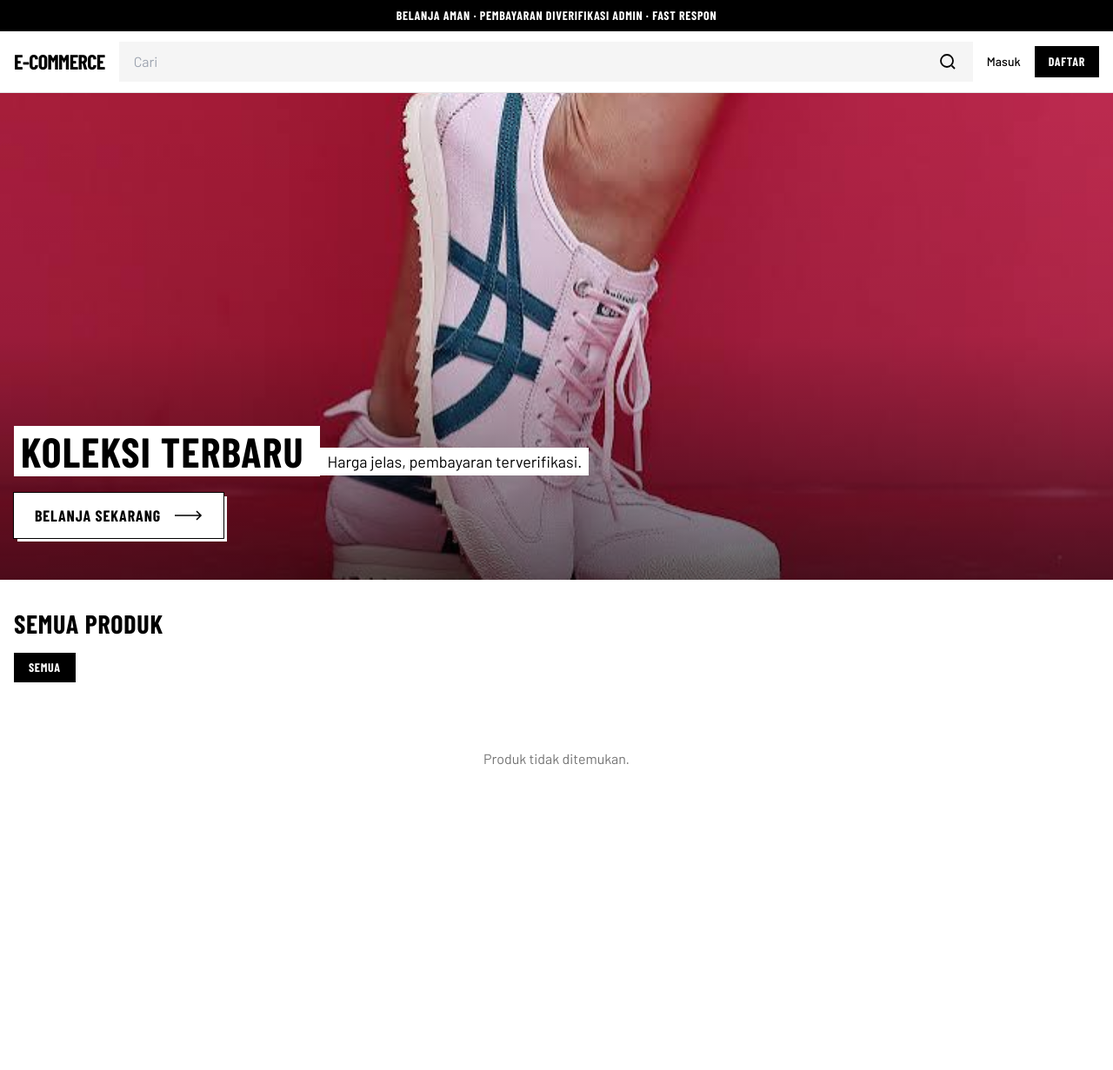
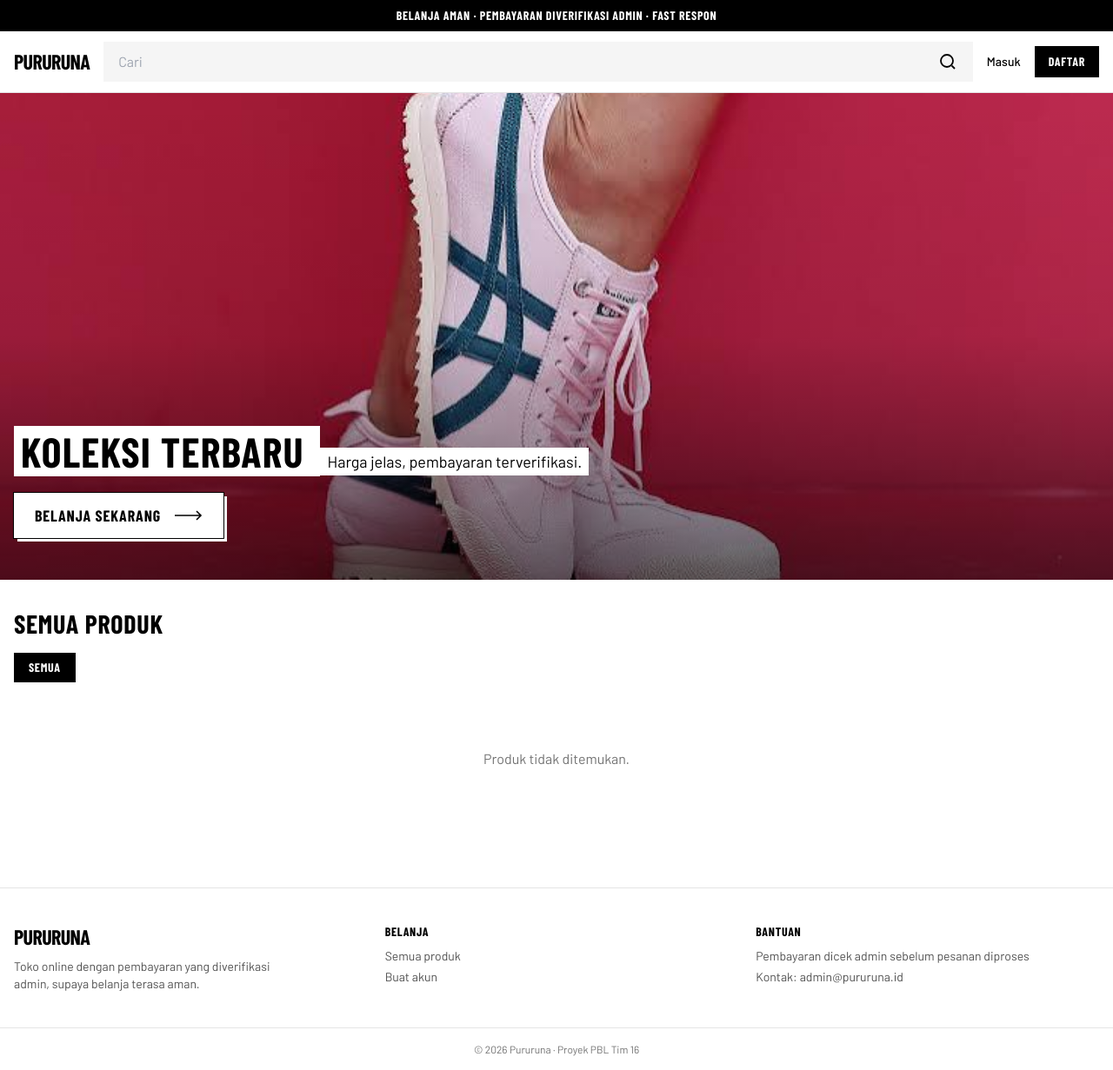
Before and after one commit to well-architected-soc-16/soc16-ecommerce, a Flask app: page / in a window 1280 px wide. Shown: the whole page at 87% size. Before the commit the page ends 880 px from the top, so only its background shows below. Run offline with Flask 3, Linux system fonts and the light colour scheme; data that the repository does not hold is empty; some libraries are stand-ins or nearby versions; some web fonts are replaced.

Commit message:
ui: identitas Pururuna, efek tekan abu, dan footer (#21)

```diff
--- a/templates/auth/_macros.html
+++ b/templates/auth/_macros.html
@@ -20,7 +20,7 @@
              **({"aria-invalid": "true", "aria-describedby": field.id ~ "-error"} if field.errors else {})) }}
     {% if toggle %}
       <button type="button" data-toggle-password="{{ field.id }}"
-              class="absolute inset-y-0 right-0 px-3 text-neutral-500 hover:text-black"
+              class="absolute inset-y-0 right-0 px-3 text-neutral-500 hover:text-black active:bg-neutral-200"
               aria-label="Tampilkan password" aria-pressed="false">
         <svg viewBox="0 0 24 24" fill="none" stroke="currentColor" stroke-width="1.8" class="w-5 h-5" aria-hidden="true">
           <path d="M2 12s3.5-7 10-7 10 7 10 7-3.5 7-10 7S2 12 2 12z"/><circle cx="12" cy="12" r="3"/>
@@ -39,5 +39,5 @@
 {% endmacro %}
 
 {% macro tombol(field) %}
-{{ field(class="w-full bg-black text-white py-3.5 font-display font-bold uppercase tracking-wider text-lg hover:bg-neutral-800 cursor-pointer") }}
+{{ field(class="w-full bg-black text-white py-3.5 font-display font-bold uppercase tracking-wider text-lg hover:bg-neutral-800 active:bg-neutral-600 cursor-pointer") }}
 {% endmacro %}
--- a/templates/base.html
+++ b/templates/base.html
@@ -3,7 +3,7 @@
 <head>
   <meta charset="utf-8">
   <meta name="viewport" content="width=device-width, initial-scale=1">
-  <title>{% block title %}E-Commerce{% endblock %}</title>
+  <title>{% block title %}Belanja{% endblock %} · Pururuna</title>
   <link rel="preconnect" href="https://fonts.googleapis.com">
   <link rel="preconnect" href="https://fonts.gstatic.com" crossorigin>
   <link href="https://fonts.googleapis.com/css2?family=Barlow+Condensed:wght@600;700;800&family=Barlow:wght@400;500;600&display=swap" rel="stylesheet">
@@ -19,7 +19,7 @@
   <script src="{{ url_for('static', filename='js/email-saran.js') }}" defer></script>
   <script src="{{ url_for('static', filename='js/menu.js') }}" defer></script>
 </head>
-<body class="bg-white min-h-screen text-black font-sans">
+<body class="bg-white min-h-screen flex flex-col text-black font-sans">
 
   <div class="bg-black text-white text-center text-xs md:text-sm font-display font-bold uppercase tracking-wider py-2 px-4">
     Belanja aman &middot; pembayaran diverifikasi admin &middot; Fast respon
@@ -28,8 +28,8 @@
   <header class="sticky top-0 z-30 bg-white border-b border-neutral-200">
     <div class="max-w-7xl mx-auto px-4 py-3 flex flex-wrap items-center gap-4">
 
-      <a href="{{ url_for('index') }}" class="shrink-0 font-display font-extrabold text-2xl uppercase tracking-tight leading-none" aria-label="Beranda">
-        E&#8209;Commerce
+      <a href="{{ url_for('index') }}" class="shrink-0 font-display font-extrabold text-2xl uppercase tracking-tight leading-none" aria-label="Pururuna, ke beranda">
+        Pururuna
       </a>
 
       <form method="get" action="{{ url_for('index') }}" role="search"
@@ -42,7 +42,7 @@
           <input id="cari" type="search" name="q" maxlength="100" placeholder="Cari"
                  value="{{ request.args.get('q', '') if request.endpoint == 'index' else '' }}"
                  class="flex-1 bg-transparent px-4 py-2.5 text-base outline-none">
-          <button class="px-4 py-2.5" aria-label="Cari">
+          <button class="px-4 py-2.5 hover:bg-neutral-200 active:bg-neutral-300" aria-label="Cari">
             <svg viewBox="0 0 24 24" fill="none" stroke="currentColor" stroke-width="1.8" class="w-6 h-6" aria-hidden="true">
               <circle cx="11" cy="11" r="7"/><path d="m20 20-3.5-3.5"/>
             </svg>
@@ -80,7 +80,7 @@
         {% else %}
           <div class="flex items-center gap-4 text-sm font-medium">
             <a href="{{ url_for('auth.login') }}" class="hover:underline">Masuk</a>
-            <a href="{{ url_for('auth.register') }}" class="bg-black text-white px-4 py-2 font-display font-bold uppercase tracking-wider hover:bg-neutral-800">Daftar</a>
+            <a href="{{ url_for('auth.register') }}" class="bg-black text-white px-4 py-2 font-display font-bold uppercase tracking-wider hover:bg-neutral-800 active:bg-neutral-600">Daftar</a>
           </div>
         {% endif %}
       </div>
@@ -89,7 +89,7 @@
 
   {% block hero %}{% endblock %}
 
-  <main class="max-w-7xl mx-auto px-4 py-8">
+  <main class="flex-1 w-full max-w-7xl mx-auto px-4 py-8">
     {% with messages = get_flashed_messages(with_categories=true) %}
       {% for kategori, pesan in messages %}
         <div class="mb-4 p-3 border-l-4 {{ 'border-red-600 bg-red-50 text-red-800' if kategori == 'error' else 'border-green-600 bg-green-50 text-green-800' }}">
@@ -99,5 +99,29 @@
     {% endwith %}
     {% block content %}{% endblock %}
   </main>
+
+  <footer class="mt-16 border-t border-neutral-200">
+    <div class="max-w-7xl mx-auto px-4 py-10 grid gap-8 sm:grid-cols-3 text-sm">
+      <div>
+        <p class="font-display font-extrabold text-2xl uppercase tracking-tight">Pururuna</p>
+        <p class="mt-2 text-neutral-600 max-w-xs">Toko online dengan pembayaran yang diverifikasi admin, supaya belanja terasa aman.</p>
+      </div>
+      <div>
+        <p class="font-display font-bold uppercase tracking-wider mb-2">Belanja</p>
+        <ul class="space-y-1 text-neutral-600">
+          <li><a href="{{ url_for('index') }}#produk" class="hover:text-black hover:underline">Semua produk</a></li>
+          {% if not g.user %}<li><a href="{{ url_for('auth.register') }}" class="hover:text-black hover:underline">Buat akun</a></li>{% endif %}
+        </ul>
+      </div>
+      <div>
+        <p class="font-display font-bold uppercase tracking-wider mb-2">Bantuan</p>
+        <ul class="space-y-1 text-neutral-600">
+          <li>Pembayaran dicek admin sebelum pesanan diproses</li>
+          <li>Kontak: admin@pururuna.id</li>
+        </ul>
+      </div>
+    </div>
+    <p class="border-t border-neutral-200 py-4 text-center text-xs text-neutral-500">&copy; 2026 Pururuna &middot; Proyek PBL Tim 16</p>
+  </footer>
 </body>
 </html>
--- a/templates/index.html
+++ b/templates/index.html
@@ -12,7 +12,7 @@
       </h1>
       <p class="mt-1 inline-block bg-white px-2 py-0.5 text-base md:text-lg">Harga jelas, pembayaran terverifikasi.</p>
       <div class="mt-5">
-        <a href="#produk" class="inline-flex items-center gap-4 bg-white px-6 py-3 font-display font-bold uppercase tracking-wider text-lg shadow-[4px_4px_0_0_#fff] ring-1 ring-black hover:bg-neutral-100">
+        <a href="#produk" class="inline-flex items-center gap-4 bg-white px-6 py-3 font-display font-bold uppercase tracking-wider text-lg shadow-[4px_4px_0_0_#fff] ring-1 ring-black hover:bg-neutral-100 active:bg-neutral-200">
           Belanja sekarang
           <svg viewBox="0 0 32 12" fill="none" stroke="currentColor" stroke-width="1.6" class="w-8 h-3" aria-hidden="true">
             <path d="M0 6h30M25 1l5 5-5 5"/>
@@ -43,10 +43,10 @@
 
   <div class="flex gap-2 mb-8 overflow-x-auto pb-1">
     <a href="{{ url_for('index', q=q or None) }}"
-       class="shrink-0 px-4 py-1.5 border border-black font-display font-bold uppercase tracking-wider text-sm {{ 'bg-black text-white' if not kategori_aktif else 'hover:bg-neutral-100' }}">Semua</a>
+       class="shrink-0 px-4 py-1.5 border border-black font-display font-bold uppercase tracking-wider text-sm {{ 'bg-black text-white' if not kategori_aktif else 'hover:bg-neutral-100 active:bg-neutral-200' }}">Semua</a>
     {% for k in daftar_kategori %}
       <a href="{{ url_for('index', kategori=k.slug, q=q or None) }}"
-         class="shrink-0 px-4 py-1.5 border border-black font-display font-bold uppercase tracking-wider text-sm {{ 'bg-black text-white' if kategori_aktif and kategori_aktif.id == k.id else 'hover:bg-neutral-100' }}">
+         class="shrink-0 px-4 py-1.5 border border-black font-display font-bold uppercase tracking-wider text-sm {{ 'bg-black text-white' if kategori_aktif and kategori_aktif.id == k.id else 'hover:bg-neutral-100 active:bg-neutral-200' }}">
         {{ k.nama }}
       </a>
     {% endfor %}
@@ -64,12 +64,12 @@
   <nav class="flex justify-center items-center gap-2 mt-10" aria-label="Halaman">
     {% if halaman.has_prev %}
       <a href="{{ url_for('index', page=halaman.prev_num, q=q or None, kategori=kategori_aktif.slug if kategori_aktif else None) }}#produk"
-         class="px-4 py-2 border border-black font-display font-bold uppercase tracking-wider hover:bg-neutral-100">&larr; Sebelumnya</a>
+         class="px-4 py-2 border border-black font-display font-bold uppercase tracking-wider hover:bg-neutral-100 active:bg-neutral-200">&larr; Sebelumnya</a>
     {% endif %}
     <span class="px-3 py-2 text-neutral-600">{{ halaman.page }} / {{ halaman.pages }}</span>
     {% if halaman.has_next %}
       <a href="{{ url_for('index', page=halaman.next_num, q=q or None, kategori=kategori_aktif.slug if kategori_aktif else None) }}#produk"
-         class="px-4 py-2 border border-black font-display font-bold uppercase tracking-wider hover:bg-neutral-100">Berikutnya &rarr;</a>
+         class="px-4 py-2 border border-black font-display font-bold uppercase tracking-wider hover:bg-neutral-100 active:bg-neutral-200">Berikutnya &rarr;</a>
     {% endif %}
   </nav>
   {% endif %}
```
